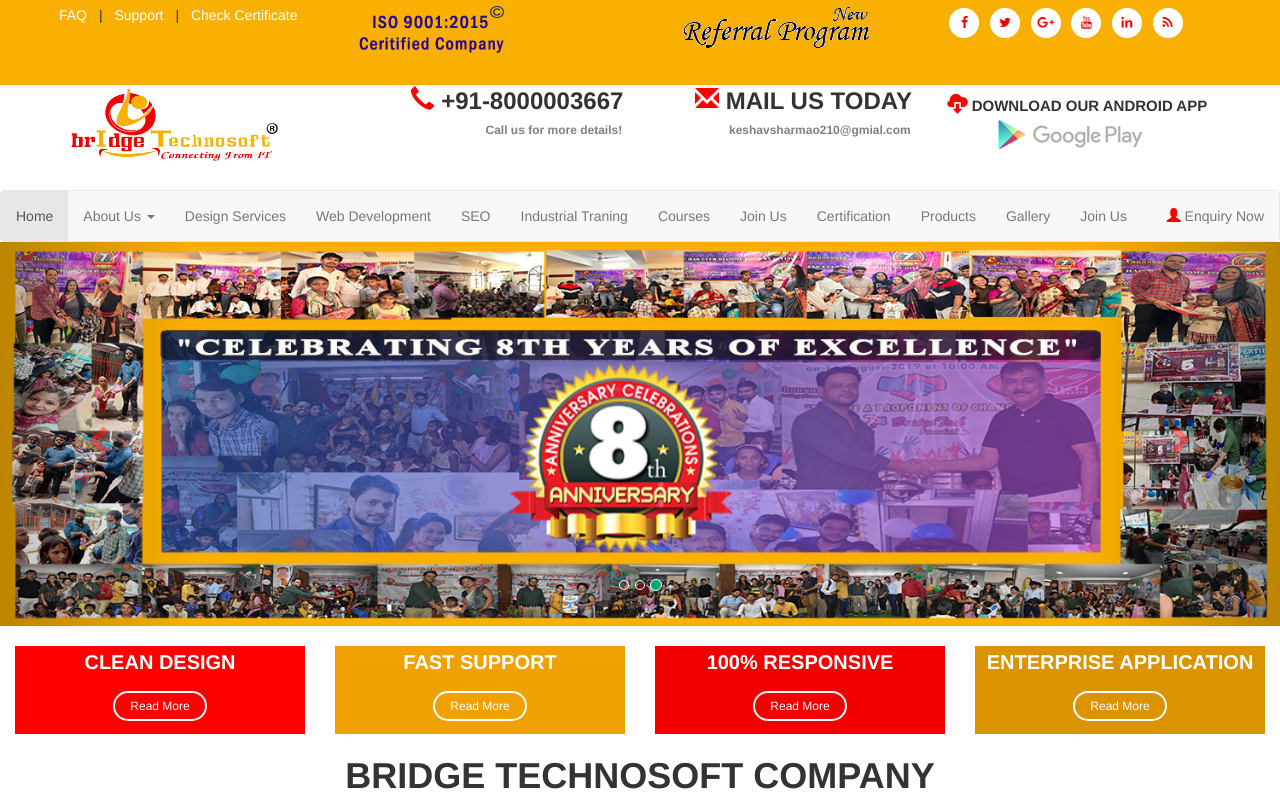
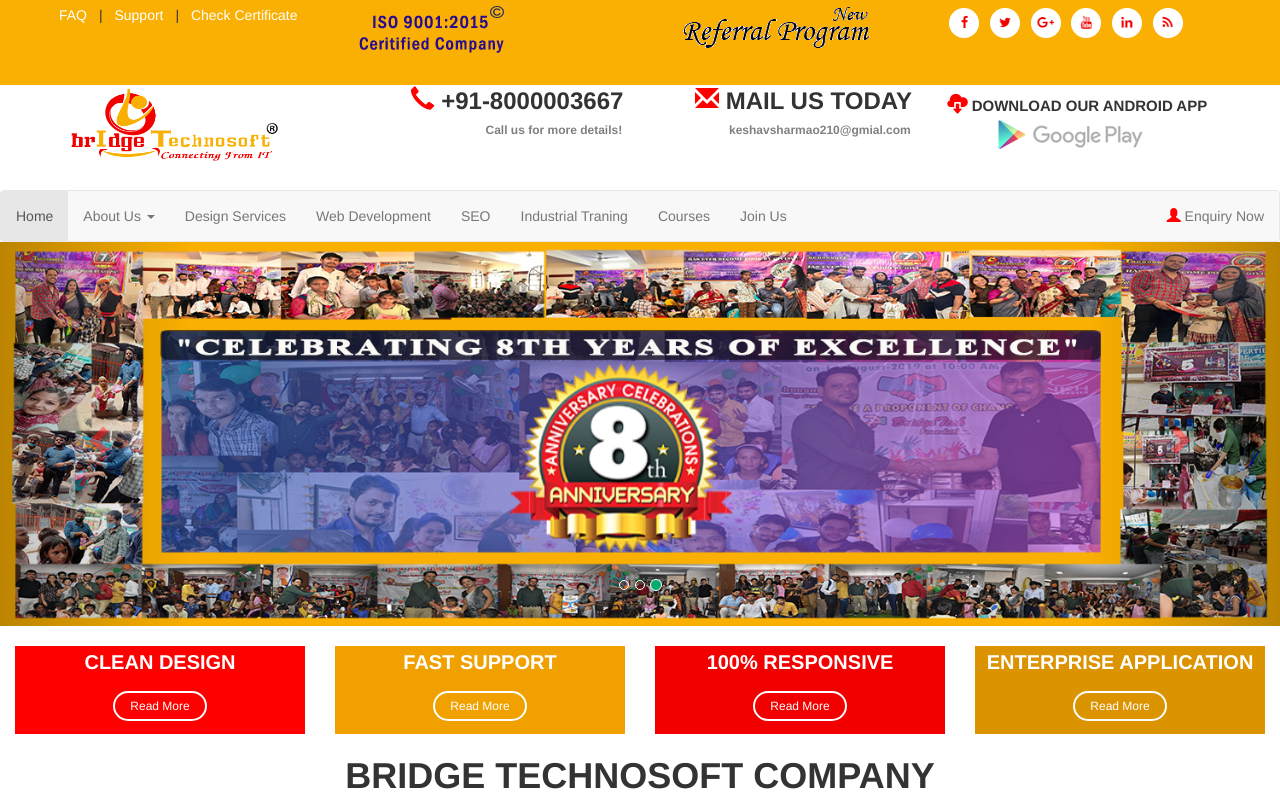
Before and after one commit to Keshav-Army/Technosoft-Clone, a plain HTML site: page index.html in a window 1280 px wide. Shown: the top 800 px of the page. Drawn offline with nearby package versions, Linux system fonts and the light colour scheme.

Commit message:
Update index.html

```diff
--- a/index.html
+++ b/index.html
@@ -121,10 +121,10 @@
 					<li><a href="#">Industrial Traning</a></li>
 					<li><a href="#">Courses</a></li>
 					<li><a href="#">Join Us</a></li>
-					<li><a href="#">Certification</a></li>
+					<!-- <li><a href="#">Certification</a></li>
 					<li><a href="#">Products</a></li>
 					<li><a href="#">Gallery</a></li>
-					<li><a href="#">Join Us</a></li>
+					<li><a href="#">Join Us</a></li> -->
 				</ul>
 
 				<ul class="nav navbar-nav navbar-right">
```
